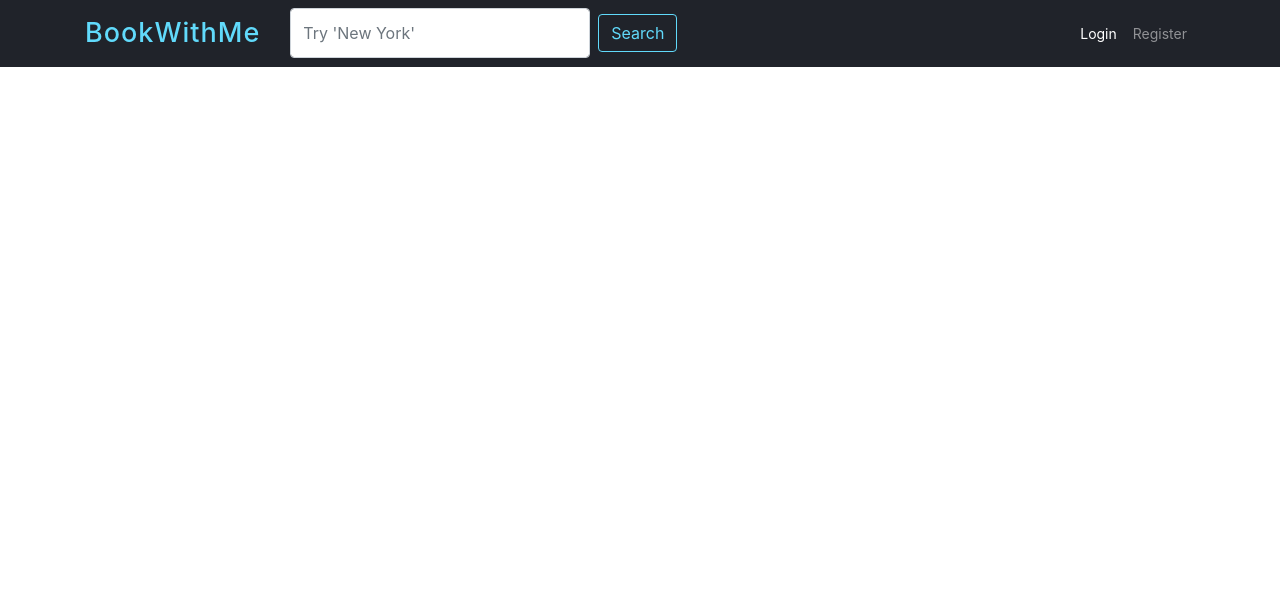
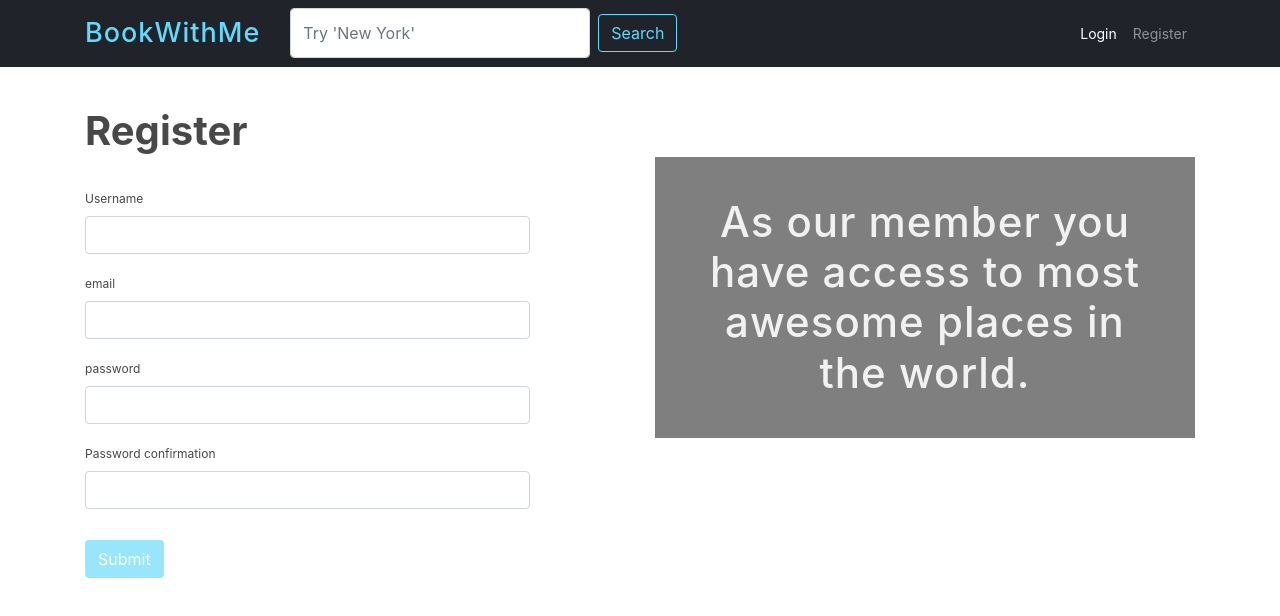
Before and after one commit to kodiers/bwm-react, a React (Create React App) app: page /register in a window 1280 px wide. Shown: the top 616 px of the page. Built offline with nearby package versions, Linux system fonts and the light colour scheme; what react-google-maps would draw is missing.

Commit message:
working on register form

```diff
--- a/package.json
+++ b/package.json
@@ -26,6 +26,7 @@
     "react-router-dom": "^4.2.2",
     "react-scripts": "2.1.1",
     "redux": "^3.7.2",
+    "redux-form": "^7.4.2",
     "redux-thunk": "^2.2.0",
     "titleize": "^1.0.1"
   },
--- a/src/App.css
+++ b/src/App.css
@@ -23,6 +23,37 @@
       box-shadow: none; }
   .navbar .nav-item {
     color: #ededed; }
+
+.bwm-form {
+  color: #484848; }
+  .bwm-form h1 {
+    font-weight: 700;
+    margin-bottom: 30px; }
+  .bwm-form .image-container {
+    position: relative; }
+    .bwm-form .image-container img {
+      width: 100%;
+      border-radius: 5px; }
+  .bwm-form label {
+    font-size: 12px; }
+  .bwm-form .form-text {
+    font-size: 13px; }
+  .bwm-form .catchphrase {
+    text-align: center;
+    font-size: 42px;
+    position: absolute;
+    color: #f1f1f1;
+    padding: 40px;
+    background-color: rgba(0, 0, 0, 0.5);
+    margin-top: 50px;
+    letter-spacing: 1px; }
+  .bwm-form .btn-form {
+    margin-top: 15px; }
+
+.bwm-res-errors {
+  margin: 10px 0; }
+  .bwm-res-errors p {
+    margin-bottom: 5px; }
 
 #rentalListing {
   /* SINGLE CARD STYLES*/ }
@@ -104,3 +135,13 @@
 
 .condo {
   color: #d68000; }
+
+.btn-bwm {
+  background-color: #61dafb;
+  border-color: #61dafb;
+  color: white;
+  padding: 15px 30px;
+  font-size: 20px; }
+  .btn-bwm:hover, .btn-bwm:focus, .btn-bwm:active {
+    border-color: #61dafb !important;
+    background-color: #61dafb !important; }
--- a/src/App.js
+++ b/src/App.js
@@ -8,6 +8,8 @@
 import {init} from "./reducers";
 import './App.css'
 import RentalListing from "./components/rental/rental-listing/RentalListing";
+import {Login} from "./components/login/Login";
+import {Register} from "./components/register/Register";
 
 const store = init();
 
@@ -23,6 +25,8 @@
                               <Route exact path='/' render={() =>  <Redirect to='rentals'/>}/>
                               <Route exact path='/rentals' component={RentalListing}/>
                               <Route exact path='/rentals/:id' component={RentalDetail}/>
+                              <Route exact path='/login' component={Login}/>
+                              <Route exact path='/register' component={Register}/>
                           </div>
                       </div>
                   </BrowserRouter>
--- /dev/null
+++ b/src/components/login/Login.js
@@ -0,0 +1,9 @@
+import React from 'react';
+
+export class Login extends React.Component {
+    render() {
+        return (
+            <h1>Login</h1>
+        )
+    }
+}
--- /dev/null
+++ b/src/components/register/Register.js
@@ -0,0 +1,29 @@
+import React from 'react';
+import RegisterForm from "./RegisterForm";
+
+export class Register extends React.Component {
+    registerUser(userData) {
+
+    }
+
+    render() {
+        return (
+            <section id='register'>
+                <div className='bwm-form'>
+                    <div className='row'>
+                        <div className='col-md-5'>
+                            <h1>Register</h1>
+                            <RegisterForm submitCb={this.registerUser}/>
+                        </div>
+                        <div className='col-md-6 ml-auto'>
+                            <div className='image-container'>
+                                <h2 className='catchphrase'>As our member you have access to most awesome places in the world.</h2>
+                                <img src='' alt=""/>
+                            </div>
+                        </div>
+                    </div>
+                </div>
+            </section>
+        )
+    }
+}
--- /dev/null
+++ b/src/components/register/RegisterForm.js
@@ -0,0 +1,71 @@
+import React from 'react';
+import { Field, reduxForm } from 'redux-form';
+
+const renderField = ({input, label, type, meta: { touched, error, warning }, className}) => (
+    <div className='form-group'>
+        <label>{label}</label>
+        <div className='input-group'>
+            <input {...input} type={type} className={className} />
+        </div>
+        {touched && ((error && <div className='alert alert-danger'>{error}</div>))}
+    </div>
+);
+
+const RegisterForm = props => {
+    const { handleSubmit, pristine, reset, submitting, submitCb } = props;
+
+    return (
+        <form onSubmit={handleSubmit(submitCb)}>
+            <Field
+                name="username"
+                type="text"
+                className='form-control'
+                label='Username'
+                component={renderField}
+            />
+            <Field
+                name="email"
+                component={renderField}
+                type="email"
+                label='email'
+                className='form-control'/>
+            <Field
+                name="password"
+                component={renderField}
+                type="password"
+                label='password'
+                className='form-control'/>
+            <Field
+                name="passwordConfirmation"
+                component={renderField}
+                type="password"
+                label='Password confirmation'
+                className='form-control'/>
+            <button type="submit" className='btn btn-bwm btn-form' disabled={pristine || submitting}>
+                Submit
+            </button>
+        </form>
+    )
+};
+
+const validate = values => {
+    const errors = {};
+    if (values.username && values.username.length < 4) {
+        errors.username = 'Username min length is 4 characters';
+    }
+    if (!values.email) {
+        errors.email = 'Enter email!';
+    }
+    if (!values.passwordConfirmation) {
+        errors.passwordConfirmation = 'Enter password confirmation!';
+    }
+    if (values.password !== values.passwordConfirmation) {
+        errors.password = 'Passwords must be the same';
+    }
+    return errors
+};
+
+export default reduxForm({
+    form: 'registerForm', // a unique identifier for this form,
+    validate: validate
+})(RegisterForm)
--- a/src/reducers/index.js
+++ b/src/reducers/index.js
@@ -1,5 +1,6 @@
 import thunk from 'redux-thunk';
 import { createStore, applyMiddleware, compose, combineReducers } from 'redux';
+import {reducer as formReducer} from "redux-form";
 
 
 import {rentalReducer, selectedRentalReducer} from "./rental-reducer";
@@ -7,7 +8,8 @@
 export const init = () => {
     const reducer = combineReducers({
         rentals: rentalReducer,
-        rental: selectedRentalReducer
+        rental: selectedRentalReducer,
+        form: formReducer
     });
     const composeEnhancers = window.__REDUX_DEVTOOLS_EXTENSION_COMPOSE__ || compose;
     const store = createStore(reducer,
--- a/src/styles/_main.scss
+++ b/src/styles/_main.scss
@@ -1,5 +1,6 @@
 @import "variables.scss";
 @import "header/header.scss";
+@import "form/form.scss";
 
 @import "rental/rental-listing.scss";
 @import "rental/rental-detail.scss";
@@ -21,3 +22,16 @@
 .condo {
   color: #d68000;
 }
+
+.btn-bwm {
+  background-color: $main-color;
+  border-color: $main-color;
+  color: white;
+  padding: 15px 30px;
+  font-size: 20px;
+
+  &:hover, &:focus, &:active {
+    border-color: $main-color !important;
+    background-color: $main-color !important;
+  }
+}
--- /dev/null
+++ b/src/styles/form/_form.scss
@@ -0,0 +1,47 @@
+.bwm-form {
+  color: $main-text-gray-color;
+
+  h1 {
+    font-weight: 700;
+    margin-bottom: 30px;
+  }
+  .image-container {
+    position: relative;
+
+    img {
+      width: 100%;
+      border-radius: 5px;
+    }
+  }
+
+  label {
+    font-size: 12px;
+  }
+
+  .form-text {
+    font-size: 13px;
+  }
+
+  .catchphrase {
+    text-align: center;
+    font-size: 42px;
+    position: absolute;
+    color: #f1f1f1;
+    padding: 40px;
+    background-color: rgba(0,0,0, 0.5);
+    margin-top: 50px;
+    letter-spacing: 1px;
+  }
+
+  .btn-form {
+    margin-top: 15px;
+  }
+}
+
+.bwm-res-errors {
+  margin: 10px 0;
+
+  p {
+    margin-bottom: 5px;
+  }
+}
```
Also changed, not shown: 1 other file (tests, documents, lock files or other folders).
